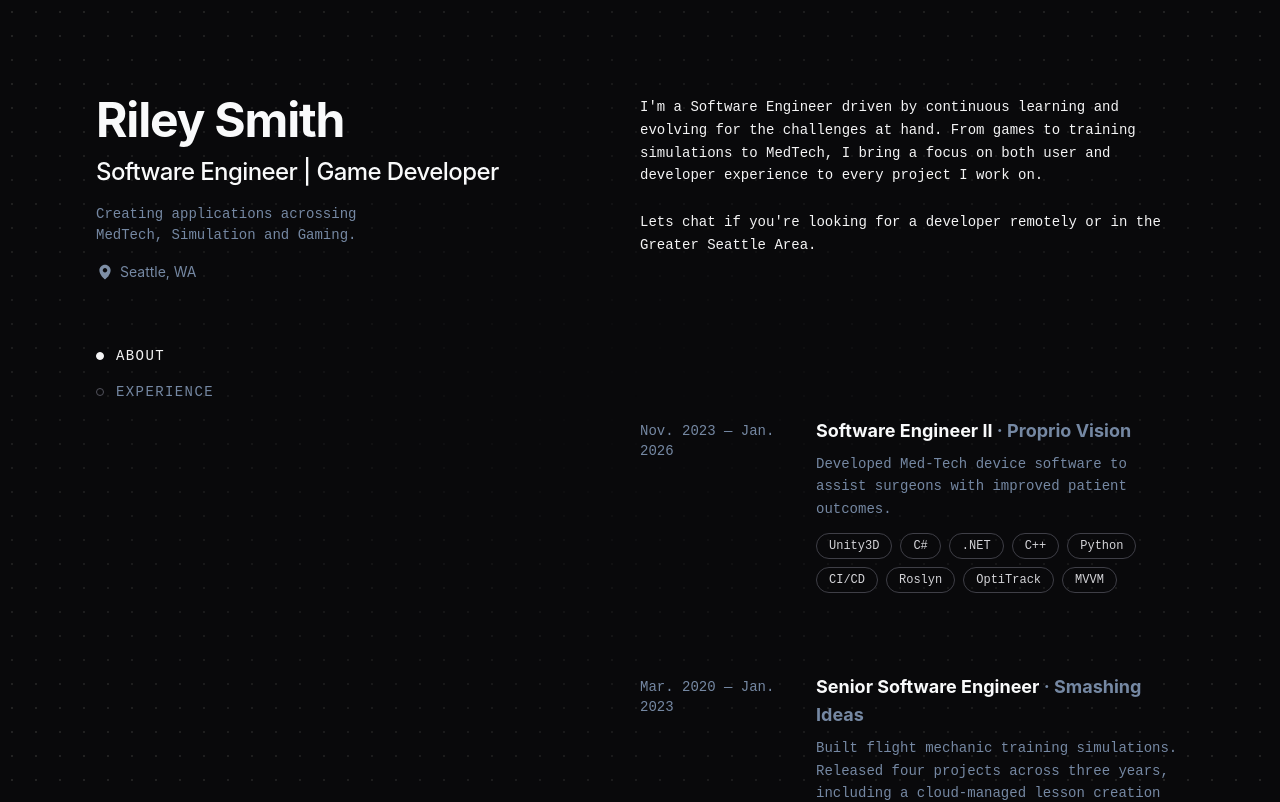
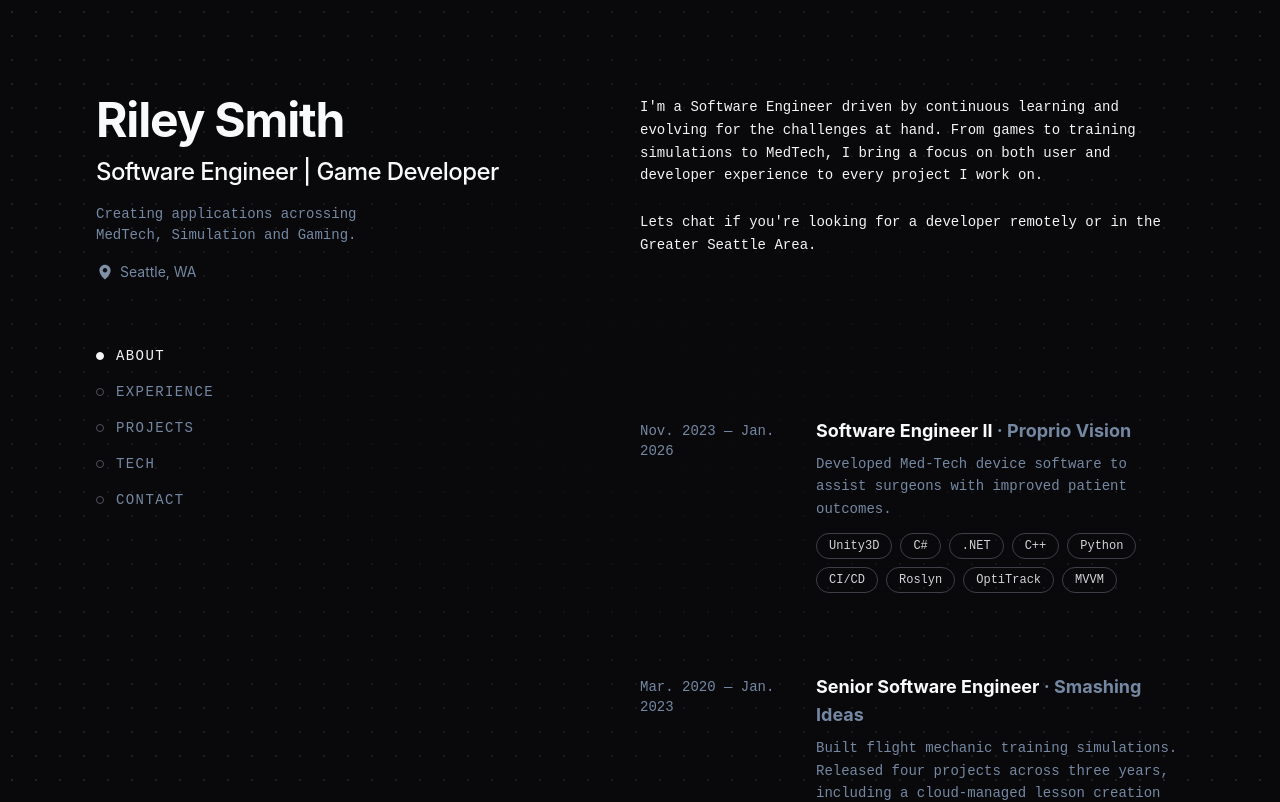
Before and after one commit to SimpleManGames/portfolio, a Next.js app: page / in a window 1280 px wide. Shown: the top 802 px of the page. Built offline with nearby package versions, Linux system fonts and the light colour scheme.

Commit message:
feat: setup additional sections for use later

```diff
--- a/src/app/page.tsx
+++ b/src/app/page.tsx
@@ -84,6 +84,18 @@ export default function Home() {
                   ))}
                 </ol>
               </Section>
+
+              <Section id="projects">
+                <div></div>
+              </Section>
+
+              <Section id="tech">
+                <div></div>
+              </Section>
+
+              <Section id="contact">
+                <div></div>
+              </Section>
             </main>
           </div>
         </div>
```
